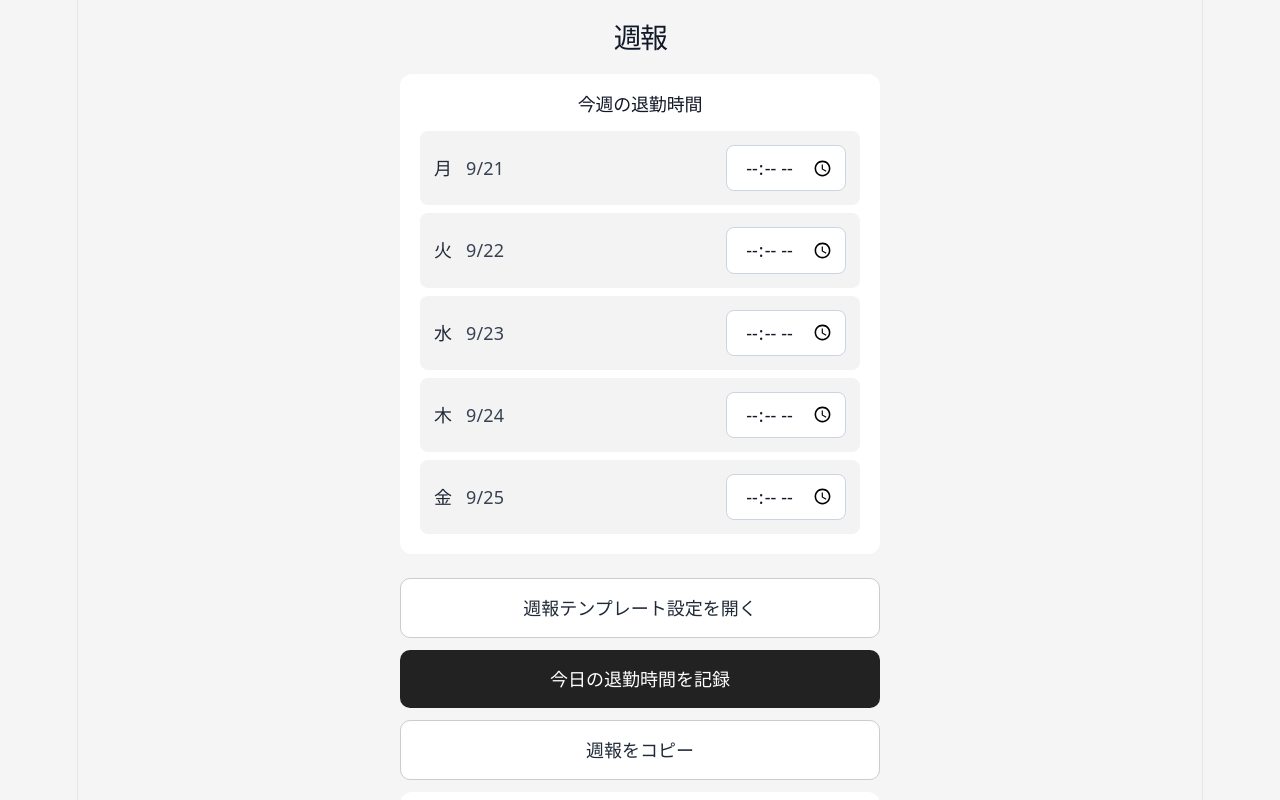
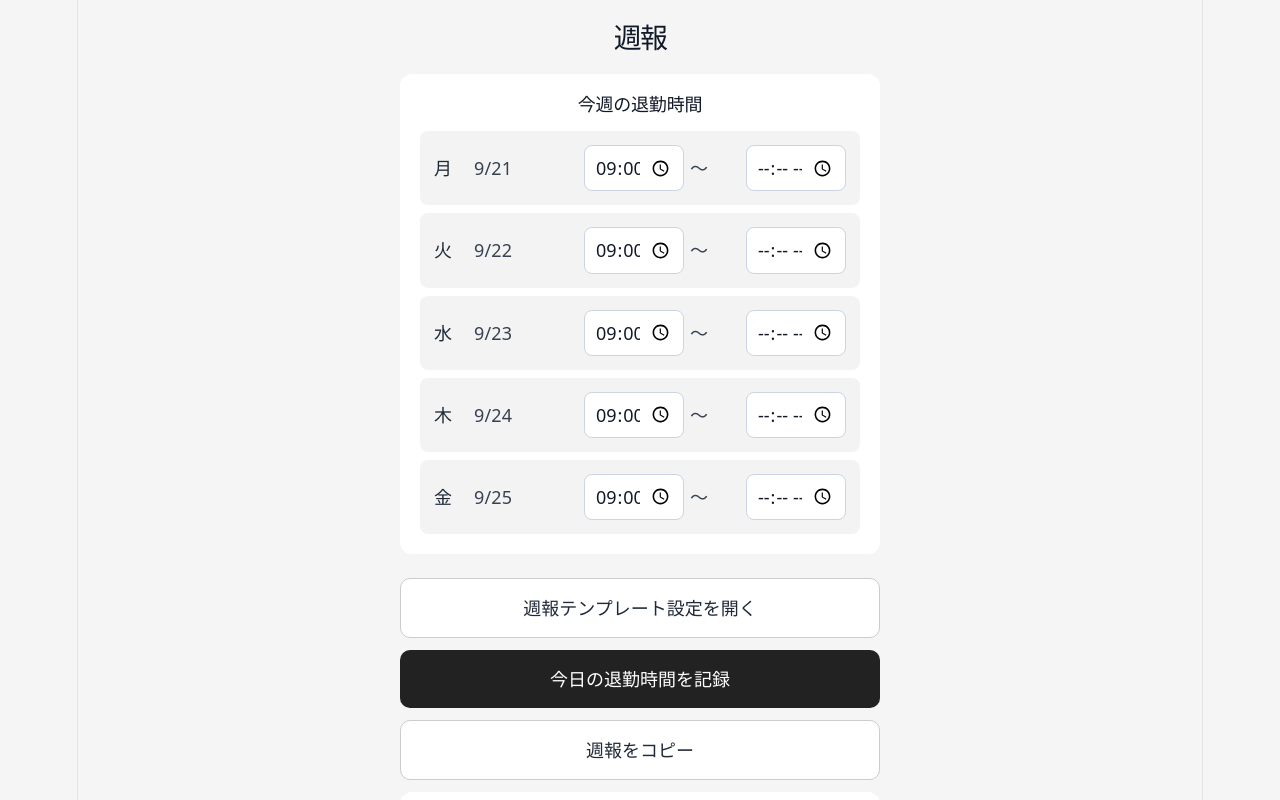
Before and after one commit to noimica/weekly-report, a React (Vite) app: page / in a window 1280 px wide. Shown: the top 800 px of the page. Built offline with nearby package versions, Linux system fonts and the light colour scheme.

Commit message:
開始時間を設定できるように

```diff
--- a/src/App.tsx
+++ b/src/App.tsx
@@ -3,6 +3,7 @@ import './style.css';
 
 type WorkRecord = {
   date: string;
+  startTime: string;
   leavingTime: string;
 };
 
@@ -21,6 +22,7 @@ type ReportSettings = {
 
 const STORAGE_KEY = 'weekly-report-records';
 const STORAGE_KEY_SETTINGS = 'weekly-report-settings';
+const DEFAULT_START_TIME = '09:00';
 const DEFAULT_TEMPLATE = '{{date}}({{day}})：{{time}}';
 
 function getMonday(date: Date): Date {
@@ -64,7 +66,13 @@ function loadRecords(): WorkRecord[] {
   }
 
   try {
-    return JSON.parse(value);
+    const parsed = JSON.parse(value) as Partial<WorkRecord>[];
+
+    return parsed.map((record) => ({
+      date: record.date ?? '',
+      startTime: record.startTime ?? DEFAULT_START_TIME,
+      leavingTime: record.leavingTime ?? '',
+    }));
   } catch {
     return [];
   }
@@ -176,28 +184,33 @@ function App() {
     localStorage.setItem(STORAGE_KEY_SETTINGS, JSON.stringify(settings));
   }, [settings]);
 
-  function saveLeavingTime(date: string, leavingTime: string) {
-    if (!leavingTime) {
-      setRecords((currentRecords) =>
-        currentRecords.filter((record) => record.date !== date),
-      );
-      return;
+  function saveStartTime(date: string, startTime: string) {
+    setRecords((currentRecords) => {
+      const existing = currentRecords.find((record) => record.date === date);
+
+      return [
+        ...currentRecords.filter((record) => record.date !== date),
+        {
+          date,
+          startTime,
+          leavingTime: existing?.leavingTime ?? '',
+        },
+      ];
+    });
   }
 
+  function saveLeavingTime(date: string, leavingTime: string) {
     setRecords((currentRecords) => {
-      const existing = currentRecords.some(
-        (record) => record.date === date,
-      );
+      const existing = currentRecords.find((record) => record.date === date);
 
-      if (existing) {
-        return currentRecords.map((record) =>
-          record.date === date
-            ? { ...record, leavingTime }
-            : record,
-        );
-      }
-
-      return [...currentRecords, { date, leavingTime }];
+      return [
+        ...currentRecords.filter((record) => record.date !== date),
+        {
+          date,
+          startTime: existing?.startTime ?? DEFAULT_START_TIME,
+          leavingTime,
+        },
+      ];
     });
   }
 
@@ -211,6 +224,7 @@ function App() {
       hour12: false,
     });
 
+    saveStartTime(date, DEFAULT_START_TIME);
     saveLeavingTime(date, leavingTime);
   }
 
@@ -222,13 +236,18 @@ function App() {
       );
 
       const dateEmptyText = settings.perDateEmptyText?.[dateString] ?? settings.emptyText;
+      const hasStartTime = Boolean(record?.startTime);
+      const hasLeavingTime = Boolean(record?.leavingTime);
+
+      const timeText =
+        record && hasStartTime && hasLeavingTime
+          ? `${formatTimeForDisplay(record.startTime, settings.timeFormat)}~${formatTimeForDisplay(record.leavingTime, settings.timeFormat)}`
+          : dateEmptyText;
 
       const values = {
         date: formatDateForDisplay(date, settings.dateFormat, dayNames[index]),
         day: dayNames[index],
-        time: record
-          ? formatTimeForDisplay(record.leavingTime, settings.timeFormat)
-          : dateEmptyText,
+        time: timeText,
       };
 
       return applyTemplate(settings.template, values);
@@ -273,18 +292,33 @@ function App() {
 
                 <span className="date">{formatDisplayDate(date)}</span>
 
+                <div className="time-input-pair">
+                  <label className="time-input-wrap">
+                    <span className="sr-only">開始時間</span>
+                    <input
+                      aria-label="開始時間"
+                      type="time"
+                      className="time-input time-input-small"
+                      value={record?.startTime ?? DEFAULT_START_TIME}
+                      onChange={(event) =>
+                        saveStartTime(dateString, event.target.value)
+                      }
+                    />
+                  </label>
+                  <span className="time-range-separator">〜</span>
                   <label className="time-input-wrap">
                     <span className="sr-only">退勤時間</span>
                     <input
                       aria-label="退勤時間"
                       type="time"
-                    className="time-input"
+                      className="time-input time-input-small"
                       value={record?.leavingTime ?? ''}
                       onChange={(event) =>
                         saveLeavingTime(dateString, event.target.value)
                       }
                     />
                   </label>
+                </div>
               </div>
             );
           })}
--- a/src/style.css
+++ b/src/style.css
@@ -72,6 +72,7 @@ h2 {
   padding: 14px;
   background: #f3f3f3;
   text-align: left;
+  gap: 8px;
 }
 
 .day {
@@ -82,9 +83,18 @@ h2 {
   color: #374151;
 }
 
+.time-input-pair {
+  display: flex;
+  align-items: center;
+  justify-content: flex-end;
+  gap: 6px;
+  width: 100%;
+}
+
 .time-input-wrap {
   display: flex;
   justify-content: flex-end;
+  flex: 1;
 }
 
 .time-input {
@@ -96,6 +106,17 @@ h2 {
   color: #111827;
   font: inherit;
   padding: 8px 10px;
+  text-align: center;
+}
+
+.time-input-small {
+  max-width: 100px;
+}
+
+.time-range-separator {
+  color: #374151;
+  font-weight: 700;
+  min-width: 12px;
   text-align: center;
 }
 
```
Lines whose indentation alone changed are shown as unchanged.
